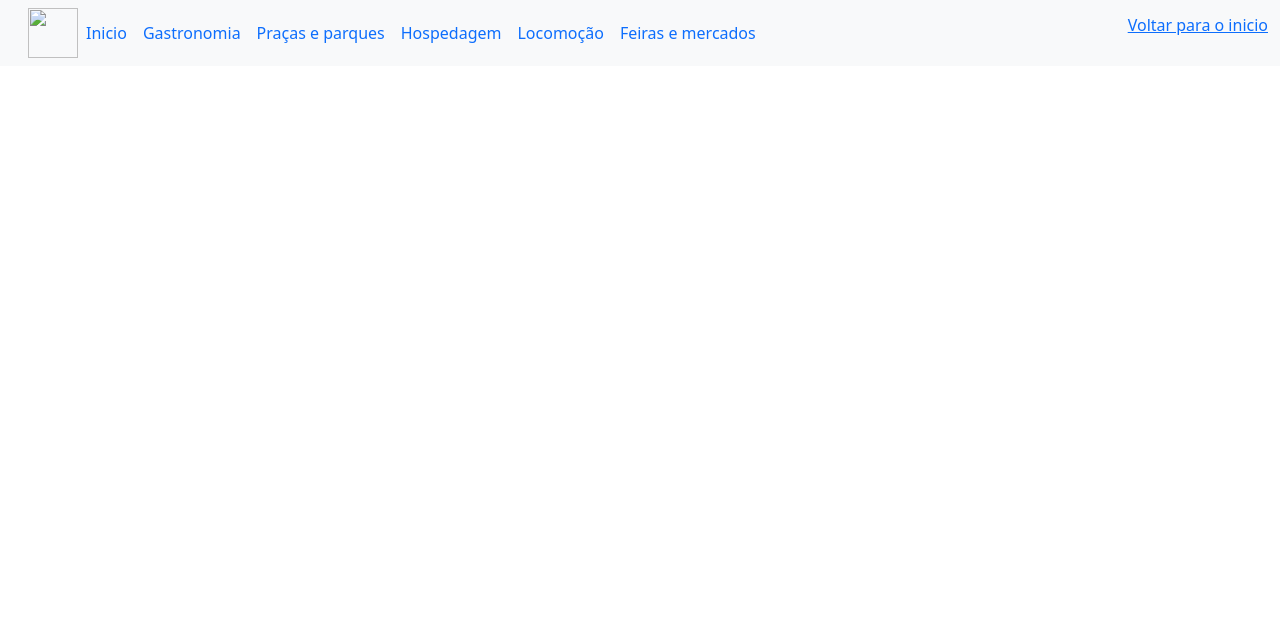
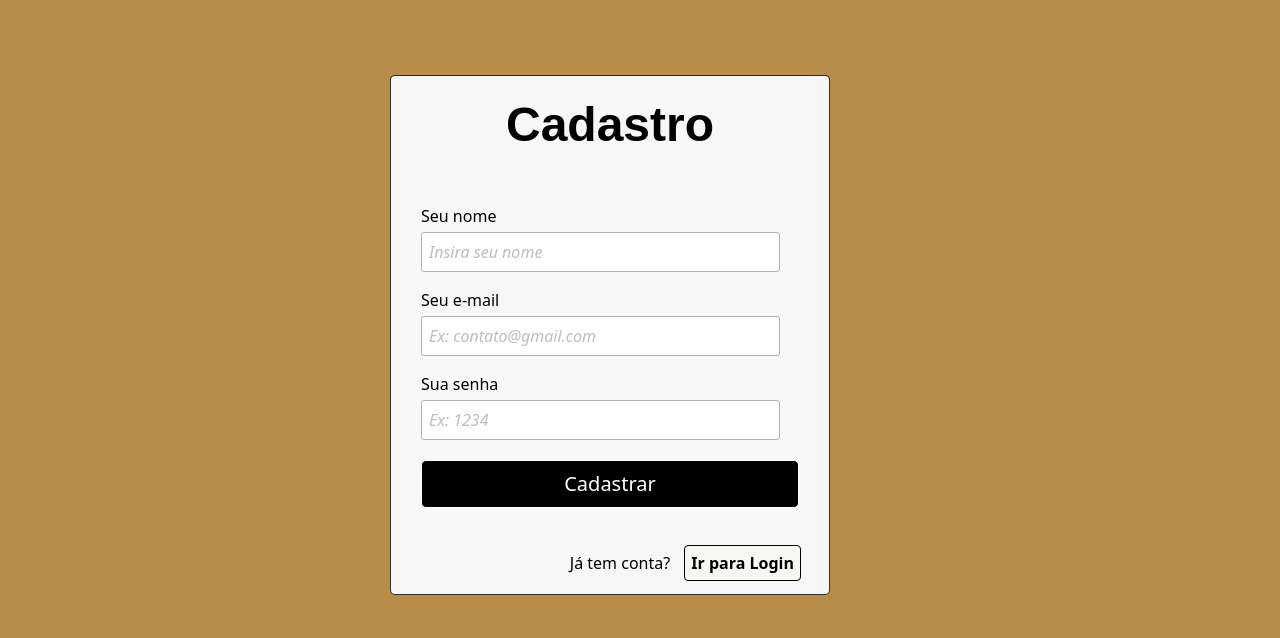
Before and after one commit to ana2368793l/tcc, a website: page cadastro.html in a window 1280 px wide. Drawn offline with nearby package versions, Linux system fonts and the light colour scheme.

Commit message:
Update cadastro.html

```diff
--- a/cadastro.html
+++ b/cadastro.html
@@ -4,36 +4,293 @@
     <meta charset="UTF-8">
     <meta http-equiv="X-UA-Compatible" content="IE=edge">
     <meta name="viewport" content="width=device-width, initial-scale=1.0">
-    <link rel="stylesheet" href="node_modules/bootstrap/comp/bootstrap.css">
-    <title>Cadastro</title>
+    <link href="https://cdn.jsdelivr.net/npm/bootstrap@5.2.0/dist/css/bootstrap.min.css" rel="stylesheet" integrity="sha384-gH2yIJqKdNHPEq0n4Mqa/HGKIhSkIHeL5AyhkYV8i59U5AR6csBvApHHNl/vI1Bx" crossorigin="anonymous">
+    <title>Venha conhecer tudo sobre Araguaína!</title>
 </head>
-<body>
-    <nav class="navbar navbar-expand bg-light">
-        <div class="container-fluid">
-          <a class="navbar-brand" href="">
-            <a href="cadastro.html"><img src="C:\tcc\2f9bce90-3589-40b7-a0fb-99eabce18f85.jpg" width="50" height="50" class="d-inline-block align-text-mid"></a>
-          </a>
-            <div class="collapse navbar-collapse" id="navbarScroll">
-              <ul class="navbar-nav me-auto my-2 my-lg-0 navbar-nav-scroll" style="--bs-scroll-height: 100px;">
-                <li class="nav-item">
-                  <a class="nav-link active" aria-current="page" href="index.html">Inicio</a>
-                </li>
-                <li class="nav-item">
-                  <a class="nav-link" href="gastronomia.html">Gastronomia</a>
-                </li>
-                <li class="nav-item">
-                  <a class="nav-link" href="praçaseparques.html">Praças e parques</a>
-                </li>
-                <li class="nav-item">
-                  <a class="nav-link" href="hospedagem.html">Hospedagem</a>
-                </li>
-                <li class="nav-item">
-                  <a class="nav-link" href="locomoçao.html">Locomoção</a>
-                </li>
-                <li class="nav-item">
-                  <a class="nav-link" href="feirasemercados.html">Feiras e mercados</a>
-                </li>
-              </ul>
-    <p><a href="index.html" rel="previous">Voltar para o inicio</a></p>
+<style>
+*:before, *:after {
+  margin:0;
+  padding:0;
+  font-family: Arial,sans-serif;
+}
+
+a{
+  text-decoration: none;
+}
+
+a.links{
+  display: none;
+}
+
+.content{
+  width: 500px;
+  min-height: 560px;
+  margin: 0px auto;
+  position: relative;
+}
+
+h1{
+  font-size: 48px;
+  color: #000000;
+  padding: 2px 0 10px 0;
+  font-family: Arial,sans-serif;
+  font-weight: bold;
+  text-align: center;
+  padding-bottom: 30px;
+}
+
+h1:after{
+  content: ' ';
+  display: block;
+  width: 100%;
+  height: 2px;
+  margin-top: 10px;
+}
+
+.content p:first-child{
+  margin: 0px;
+}
+
+label{
+  color: #000000;
+  position: relative;
+}
+
+::-webkit-input-placeholder  {
+  color: #bebcbc;
+  font-style: italic;
+}
+
+input:-moz-placeholder,
+textarea:-moz-placeholder{
+  color: #bebcbc;
+  font-style: italic;
+}
+
+input {
+  outline: none;
+}
+
+input:not([type="checkbox"]){
+  width: 95%;
+  margin-top: 4px;
+  padding: 7px;
+  border: 1px solid #b2b2b2;
+
+  -webkit-border-radius: 3px;
+  border-radius: 3px;
+
+  /*-webkit-box-shadow: 0px 1px 4px 0px rgba(0, 0, 0, 0.6) inset;
+  box-shadow: 0px 1px 4px 0px rgba(0, 0, 0, 0.6) inset;*/
+
+  -webkit-transition: all 0.2s linear;
+  transition: all 0.2s linear;
+}
+
+input[type="submit"]{
+  width: 100%!important;
+  cursor: pointer;
+  background: rgb(0, 0, 0);
+  padding: 8px 5px;
+  color: #fff;
+  font-size: 20px;
+  border: 1px solid #fff;
+  margin-bottom: 10px;
+  text-shadow: 0 1px 1px rgb(0, 0, 0);
+  -webkit-border-radius: 5px;
+  border-radius: 5px;
+  transition: all 0.2s linear;
+}
+
+input[type="submit"]:hover{
+  background: #000000;
+}
+
+.link{
+  position: absolute;
+  color: #000000;
+  left: 0px;
+  height: 20px;
+  width: 440px;
+  padding: 17px 30px 20px 30px;
+  font-size: 16px;
+  text-align: right;
+  -webkit-border-radius: 0 0  5px 5px;
+  border-radius: 0 0  5px 5px;
+}
+
+.link a {
+  font-weight: bold;
+  background: #f7f8f1;
+  padding: 6px;
+  color: rgb(0, 0, 0);
+  margin-left: 10px;
+  border: 1px solid #000000;
+
+  -webkit-border-radius: 4px;
+  border-radius: 4px;
+
+  -webkit-transition: all 0.4s linear;
+  transition: all 0.4s  linear;
+}
+
+.link a:hover {
+  color: #000000;
+  background: #f7f7f7;
+  border: 1px solid #000000;
+}
+
+#cadastro,
+#login{
+  position: absolute;
+  top: 0px;
+  width: 88%;
+  padding: 18px 6% 60px 6%;
+  margin: 0 0 35px 0;
+  background: #f7f7f7;
+  border: 1px solid rgba(0, 0, 0, 0.8);
+
+  -webkit-box-shadow: 5px;
+  border-radius: 5px;
+
+  -webkit-animation-duration: 0.5s;
+  -webkit-animation-timing-function: ease;
+  -webkit-animation-fill-mode: both;
+
+  animation-duration: 0.5s;
+  animation-timing-function: ease;
+  animation-fill-mode: both;
+}
+
+#paracadastro:target ~ .content #cadastro,
+#paralogin:target ~ .content #login{
+  z-index: 2;
+  -webkit-animation-name: fadeInLeft;
+  animation-name: fadeInLeft;
+
+  -webkit-animation-delay: .1s;
+  animation-delay: .1s;
+}
+
+#registro:target ~ .content #login,
+#paralogin:target ~ .content #cadastro{
+  -webkit-animation-name: fadeOutLeft;
+  animation-name: fadeOutLeft;
+}
+
+@-webkit-keyframes fadeInLeft {
+  0% {
+    opacity: 0;
+    -webkit-transform: translateX(-20px);
+  }
+  100% {
+    opacity: 1;
+    -webkit-transform: translateX(0);
+  }
+}
+
+@keyframes fadeInLeft {
+  0% {
+    opacity: 0;
+    transform: translateX(-20px);
+  }
+  100% {
+    opacity: 1;
+    transform: translateX(0);
+  }
+}
+
+@-webkit-keyframes fadeOutLeft {
+  0% {
+    opacity: 1;
+    -webkit-transform: translateX(0);
+  }
+  100% {
+    opacity: 0;
+    -webkit-transform: translateX(-20px);
+  }
+}
+
+@keyframes fadeOutLeft {
+  0% {
+    opacity: 1;
+    transform: translateX(0);
+  }
+  100% {
+    opacity: 0;
+    transform: translateX(-20px);
+  }
+}
+
+body {
+    background-color:rgb(184, 140, 73)
+  }
+
+.container{
+    position:relative;
+    top: 75px;
+}
+</style>
+  <body>
+    <div class="container" >
+      <a class="links" id="paracadastro"></a>
+      <a class="links" id="paralogin"></a>
+
+      <div class="content">
+        <div id="login">
+          <form method="post" action="">
+            <h1>Login</h1>
+            <p>
+              <label for="nome_login">Seu nome</label>
+              <input id="nome_login" name="nome_login" required="required" type="text" placeholder="Insira seu nome"/>
+            </p>
+            <p>
+              <label for="email_login">Seu e-mail</label>
+              <input id="email_login" name="email_login" required="required" type="password" placeholder="Ex: nomefulano@gmail.com" />
+            </p>
+
+            <p>
+              <input type="submit" value="Login" />
+            </p>
+
+            <p class="link">
+              Ainda não tem conta?
+              <a href="#paracadastro">Cadastre-se</a>
+            </p>
+          </form>
+        </div>
+
+        <div id="cadastro">
+          <form method="post" action="">
+            <h1>Cadastro</h1>
+            <p>
+              <label for="nome_cad">Seu nome</label>
+              <input id="nome_cad" name="nome_cad" required="required" type="text" placeholder="Insira seu nome" />
+            </p>
+
+            <p>
+              <label for="email_cad">Seu e-mail</label>
+              <input id="email_cad" name="email_cad" required="required" type="email" placeholder="Ex: contato@gmail.com"/>
+            </p>
+
+            <p>
+              <label for="senha_cad">Sua senha</label>
+              <input id="senha_cad" name="senha_cad" required="required" type="password" placeholder="Ex: 1234"/>
+            </p>
+
+            <p>
+              <input type="submit" value="Cadastrar"/>
+            </p>
+
+            <p class="link">
+              Já tem conta?
+              <a href="#paralogin"> Ir para Login </a>
+            </p>
+          </form>
+        </div>
+      </div>
+    </div>
+<script src="https://cdn.jsdelivr.net/npm/@popperjs/core@2.11.5/dist/umd/popper.min.js" integrity="sha384-Xe+8cL9oJa6tN/veChSP7q+mnSPaj5Bcu9mPX5F5xIGE0DVittaqT5lorf0EI7Vk" crossorigin="anonymous"></script>
+<script src="https://cdn.jsdelivr.net/npm/bootstrap@5.2.0/dist/js/bootstrap.min.js" integrity="sha384-ODmDIVzN+pFdexxHEHFBQH3/9/vQ9uori45z4JjnFsRydbmQbmL5t1tQ0culUzyK" crossorigin="anonymous"></script>
+</html>
 </body>
-</html>
```
